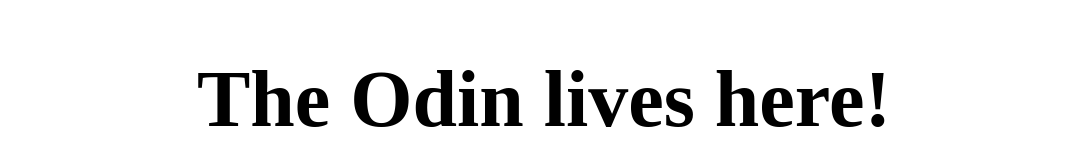
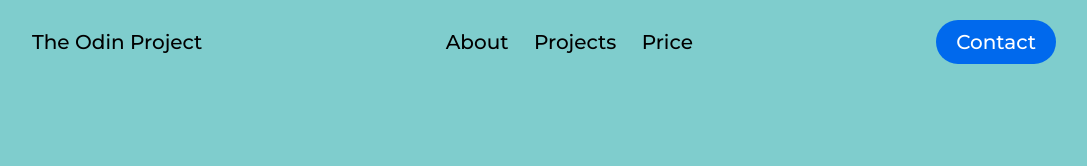
Before and after one commit to ShtelmakhB1337/theodinproject, a plain HTML site: page index.html in a window 1280 px wide. Shown: the whole page, without its empty margins (96-1183 px from the left). Drawn offline with Linux system fonts and the light colour scheme.

Commit message:
position stuff

```diff
--- a/index.html
+++ b/index.html
@@ -9,6 +9,16 @@
     <title>The Odin Project</title>
 </head>
 <body>
-    <h1>The Odin lives here!</h1>
+    <header class="header">
+        <div class="logo">The Odin Project</div>
+        <nav>
+            <ul>
+                <li>About</li>
+                <li>Projects</li>
+                <li>Price</li>
+            </ul>
+        </nav>
+        <button class="btn" type="button">Contact</button>
+    </header>
 </body>
 </html>
--- a/style.css
+++ b/style.css
@@ -1,8 +1,63 @@
+@import url('https://fonts.googleapis.com/css2?family=Montserrat:wght@500&display=swap');
+
 * {
+    margin: 0;
+    padding: 0;
+    box-sizing: border-box;
     font-size: 62.5%;
 }
 
-h1 {
-    font-size: 8rem;
-    text-align: center;
+body {
+    background-color: #7FCDCD;
 }
+
+.header {
+    position: fixed;
+    top: 0;
+    right: 0;
+    left: 0;
+    z-index: 1;
+    display: flex;
+    justify-content: space-between;
+    align-items: center;
+    margin: 20px 10%;
+}
+
+.header * {
+    font-size: 2rem;
+    font-family: 'Montserrat', sans-serif;
+    font-weight: 500;
+}
+
+.logo {
+    cursor: pointer;
+}
+
+.logo:hover {
+    color: #0069ed;
+}
+
+nav li {
+    display: inline-block;
+    margin: 0 10px;
+}
+
+nav li:hover {
+    color: #0069ed;
+    transition: all .3s ease;
+}
+
+.btn {
+    padding: 1rem 2rem;
+    background: #0069ed;
+    color: #fff;
+    border: none;
+    border-radius: 50px;
+    cursor: pointer;
+}
+
+.btn:hover,
+.logo:hover {
+    scale: 1.2;
+    transition: scale .3s ease;
+}
```
